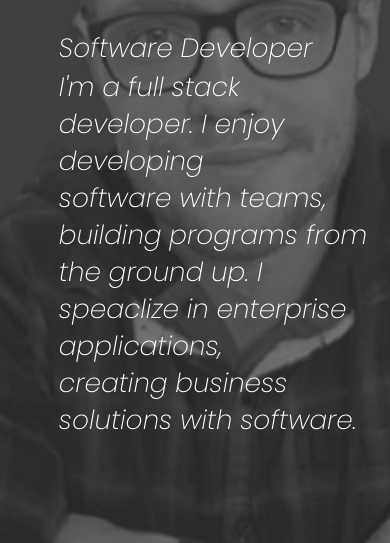
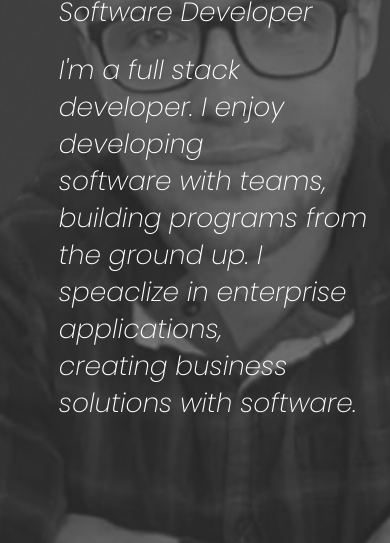
Before and after one commit to ZachMiller1420/MyPortfolio, a plain HTML site: page index.html in a window 390 px wide. Shown: the part 301-844 px from the top of the page. Drawn offline with Linux system fonts and the light colour scheme.

Commit message:
Update stylesheet.css

```diff
--- a/stylesheet.css
+++ b/stylesheet.css
@@ -221,7 +221,7 @@ img {
   }
   .welcome-section > p {
 
-     padding: 12rem 1rem;
+     padding: 8rem 1rem;
     font-size: 3rem;
     font-weight: 200;
     font-style: italic;
@@ -230,7 +230,7 @@ img {
   }
   .welcome-section > p1 {
 
-    padding: 8rem 1rem;
+    padding: 6rem 1rem;
     font-size: 3rem;
     font-weight: 200;
     font-style: italic;
```
